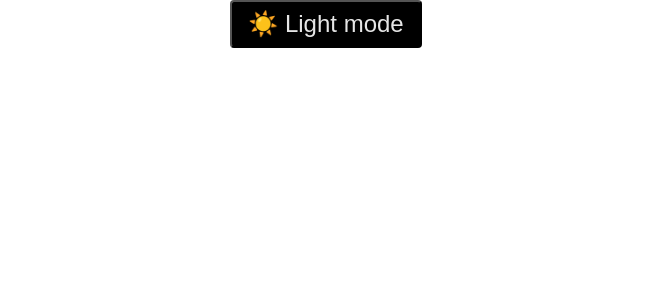
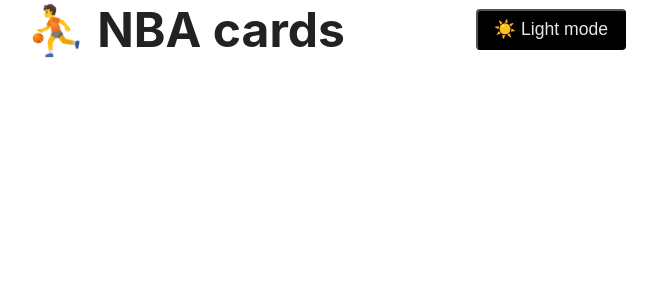
Before and after one commit to dwafotapa/nba-stats, a React (Create React App) app: page / in a window 1280 px wide. Shown: the top 300 px of the page, without its empty margins (314-971 px from the left). Built offline with nearby package versions, Linux system fonts and the light colour scheme.

Commit message:
add Layout component to restructure the rendering

```diff
--- a/src/App.css
+++ /dev/null
@@ -1,38 +0,0 @@
-.App {
-  text-align: center;
-}
-
-.App-logo {
-  height: 40vmin;
-  pointer-events: none;
-}
-
-@media (prefers-reduced-motion: no-preference) {
-  .App-logo {
-    animation: App-logo-spin infinite 20s linear;
-  }
-}
-
-.App-header {
-  background-color: #282c34;
-  min-height: 100vh;
-  display: flex;
-  flex-direction: column;
-  align-items: center;
-  justify-content: center;
-  font-size: calc(10px + 2vmin);
-  color: white;
-}
-
-.App-link {
-  color: #61dafb;
-}
-
-@keyframes App-logo-spin {
-  from {
-    transform: rotate(0deg);
-  }
-  to {
-    transform: rotate(360deg);
-  }
-}
--- a/src/App.tsx
+++ b/src/App.tsx
@@ -1,19 +1,11 @@
-import './App.css';
-import ToggleButton from './components/ToggleButton';
+import Layout from './components/Layout';
 
 function App() {
   return (
-    <div className="App">
-      <ToggleButton
-        style={{
-          backgroundColor: '#000',
-          borderRadius: 4,
-          color: '#e6e6e6',
-          fontSize: '1.5rem',
-          padding: '0.5rem 1rem'
-        }}
-      />
-    </div>
+    <Layout>
+      <main>
+      </main>
+    </Layout>
   );
 }
 
--- /dev/null
+++ b/src/components/Layout.tsx
@@ -0,0 +1,46 @@
+import { ReactNode } from "react";
+import Emoji from "./Emoji";
+import ToggleButton from "./ToggleButton";
+
+export default function Layout({ children }: { children: ReactNode }) {
+  return (
+    <div
+      style={{
+        margin: '0 auto',
+        width: 600
+      }}
+    >
+      <header
+        style={{
+          display: 'flex',
+          justifyContent: 'space-between',
+          alignItems: 'center'
+        }}
+      >
+        <h1
+          style={{
+            margin: 0,
+            fontSize: '3rem'
+          }}
+        >
+          <Emoji
+            label="person bouncing ball"
+            symbol={'⛹'}
+          />
+          {' '}
+          NBA cards
+        </h1>
+        <ToggleButton
+          style={{
+            backgroundColor: '#000',
+            borderRadius: 4,
+            color: '#e6e6e6',
+            fontSize: '1.1rem',
+            padding: '0.5rem 1rem'
+          }}
+        />
+      </header>
+      {children}
+    </div>
+  )
+}
--- a/src/components/ToggleButton.tsx
+++ b/src/components/ToggleButton.tsx
@@ -28,7 +28,7 @@
       onClick={handleButtonClick}
     >
       <Emoji
-        label={theme === Theme.LIGHT ? 'Light mode' : 'Dark mode'}
+        label={theme === Theme.LIGHT ? 'sun' : 'crescent moon'}
         symbol={theme === Theme.LIGHT ? '☀️' : '🌙'}
       />
       {' '}
--- a/src/index.css
+++ b/src/index.css
@@ -1,5 +1,6 @@
 body {
   background-color: var(--bg-color);
+  color: var(--text-color);
   margin: 0;
   font-family: -apple-system, BlinkMacSystemFont, 'Segoe UI', 'Roboto', 'Oxygen',
     'Ubuntu', 'Cantarell', 'Fira Sans', 'Droid Sans', 'Helvetica Neue',
```
Also changed, not shown: src/assets/moon.png (deleted), src/assets/sun.png (deleted).
